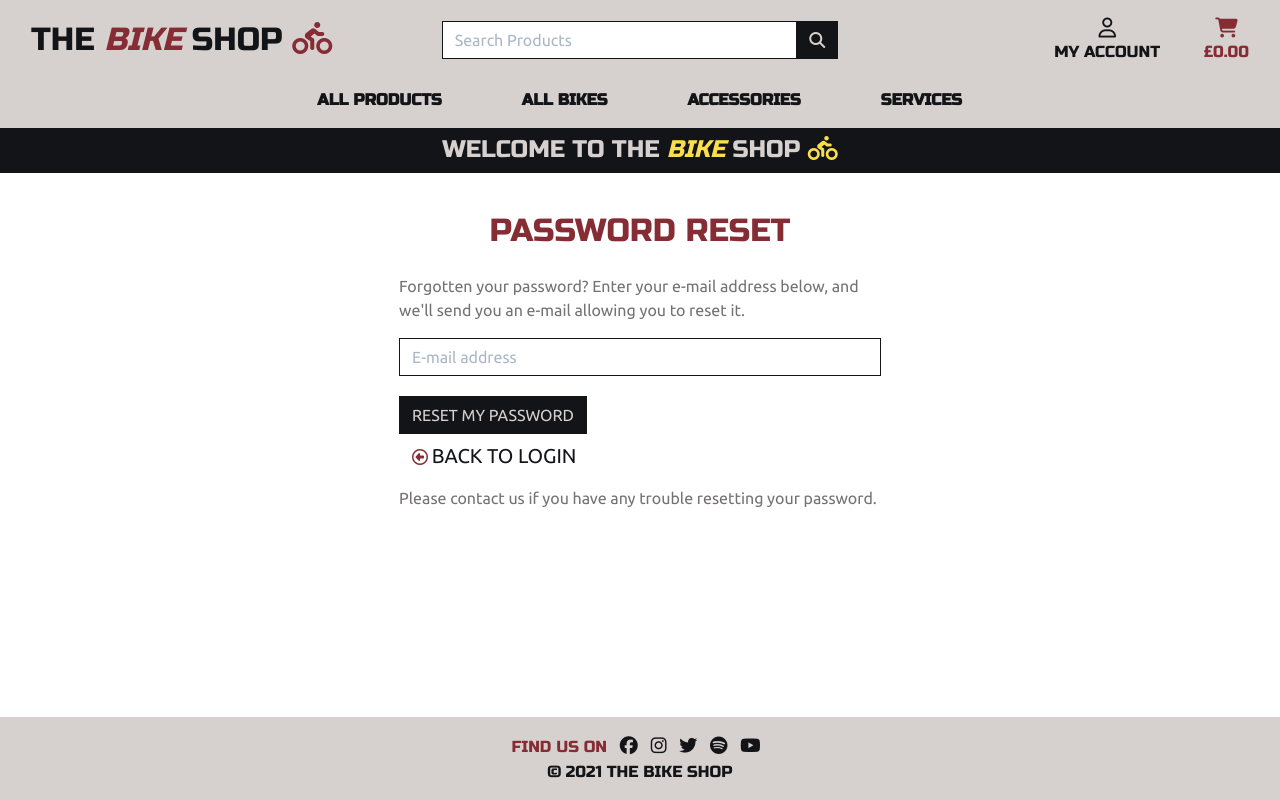
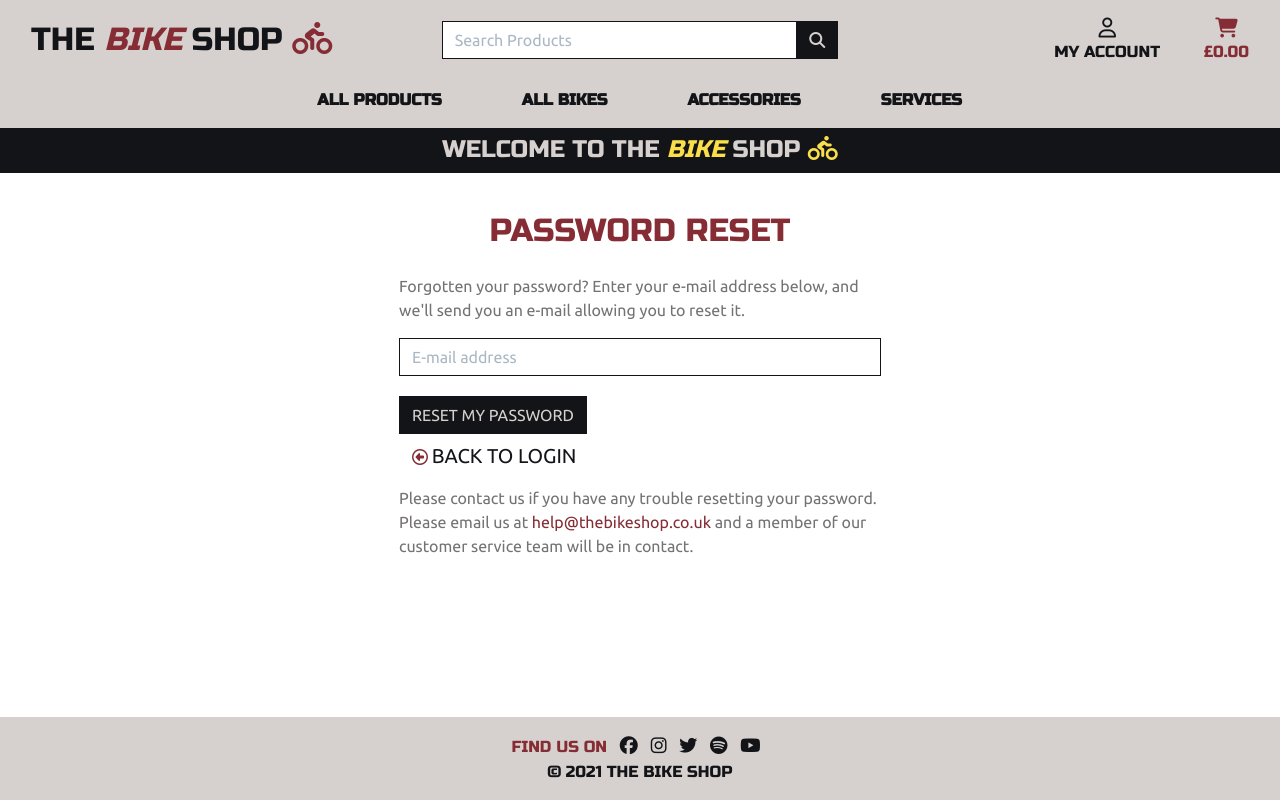
Before and after one commit to liamwalsh1980/Milestone-Project-4, a Django app: page /accounts/password/reset/ in a window 1280 px wide. Run offline with Django 4.2, Linux system fonts and the light colour scheme; some libraries are stand-ins or nearby versions.

Commit message:
Updated password reset template to include an email address

```diff
--- a/templates/allauth/account/password_reset.html
+++ b/templates/allauth/account/password_reset.html
@@ -25,5 +25,5 @@
         </span>
         <span class="text-uppercase adjust-cart text-black">Back to Login</span>
     </a>
-    <p class="mt-2">{% blocktrans %}Please contact us if you have any trouble resetting your password.{% endblocktrans %}</p>
+    <p class="mt-2">{% blocktrans %}Please contact us if you have any trouble resetting your password. Please email us at <a class="red-text" href="mailto:help@thebikeshop.co.uk" target="_blank">help@thebikeshop.co.uk</a> and a member of our customer service team will be in contact.{% endblocktrans %}</p>
 {% endblock %}
```
